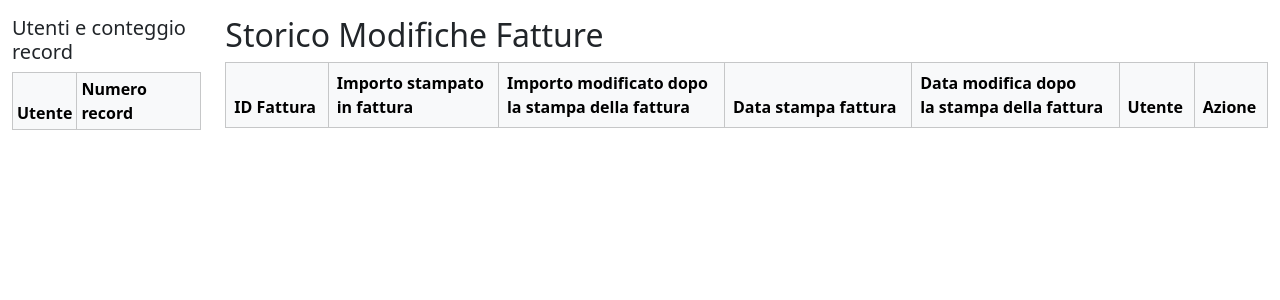
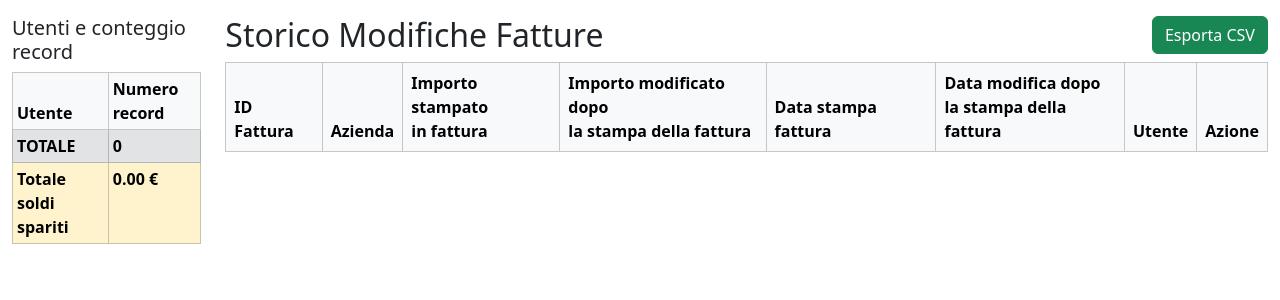
Before and after one commit to HineRepository/Chek_Modifiche_Importi_Commesse, a Flask app: page / in a window 1280 px wide. Shown: the top 300 px of the page. Run offline with Flask 3, Linux system fonts and the light colour scheme; data that the repository does not hold is empty; parts of the project's set-up code (start-up, migrations or seed data) failed here and were passed over.

Commit message:
refactor: stile

```diff
--- a/app.py
+++ b/app.py
@@ -1,4 +1,6 @@
-from flask import Flask, render_template
+from flask import Flask, render_template, send_file, request
+import io
+import pandas as pd
 from sqlalchemy import create_engine
 from sqlalchemy.orm import sessionmaker
 from models import StoricoModificheFatture
@@ -25,11 +27,80 @@ def index():
     records = session.query(StoricoModificheFatture).order_by(StoricoModificheFatture.id.desc()).all()
     # Calcola il conteggio dei record per utente
     utenti_count = {}
+    totale_soldi_spariti = 0.0
     for rec in records:
         utente = rec.utente or 'N/D'
         utenti_count[utente] = utenti_count.get(utente, 0) + 1
+        try:
+            if rec.importo_penultimo_log is not None and rec.importo_ultimo_log is not None:
+                diff = float(rec.importo_penultimo_log) - float(rec.importo_ultimo_log)
+                if diff > 0:
+                    totale_soldi_spariti += diff
+        except Exception:
+            pass
+    totale_record = sum(utenti_count.values())
     session.close()
-    return render_template('index.html', records=records, utenti_count=utenti_count)
+    return render_template('index.html', records=records, utenti_count=utenti_count, totale_record=totale_record, totale_soldi_spariti=totale_soldi_spariti)
+
+
+# Route per esportazione CSV
+@app.route('/export')
+def export():
+    session = Session()
+    records = session.query(StoricoModificheFatture).order_by(StoricoModificheFatture.id.desc()).all()
+    session.close()
+    # Colonne come nella tabella index
+    columns = [
+        'ID Fattura',
+        'Azienda',
+        'Importo stampato in fattura',
+        'Importo modificato dopo la stampa della fattura',
+        'Data stampa fattura',
+        'Data modifica dopo la stampa della fattura',
+        'Utente'
+    ]
+    data = []
+    for rec in records:
+        data.append({
+            'ID Fattura': rec.id_documento,
+            'Azienda': rec.azienda or '',
+            'Importo stampato in fattura': f"{rec.importo_penultimo_log} €" if rec.importo_penultimo_log is not None else '',
+            'Importo modificato dopo la stampa della fattura': f"{rec.importo_ultimo_log} €" if rec.importo_ultimo_log is not None else '',
+            'Data stampa fattura': f"{rec.data_stampa_fattura.strftime('%d-%m-%Y')} - {rec.data_stampa_fattura.strftime('%H:%M')}" if rec.data_stampa_fattura else '',
+            'Data modifica dopo la stampa della fattura': f"{rec.data_modifica.strftime('%d-%m-%Y')} - {rec.data_modifica.strftime('%H:%M')}" if rec.data_modifica else '',
+            'Utente': rec.utente or ''
+        })
+    df = pd.DataFrame(data, columns=columns)
+    output = io.StringIO()
+    df.to_csv(output, index=False, sep=';')
+    # Riga vuota
+    output.write('\n')
+    # Tabella utenti
+    output.write('Utente;Numero record\n')
+    utenti_count = {}
+    totale_soldi_spariti = 0.0
+    for rec in records:
+        utente = rec.utente or 'N/D'
+        utenti_count[utente] = utenti_count.get(utente, 0) + 1
+        try:
+            if rec.importo_penultimo_log is not None and rec.importo_ultimo_log is not None:
+                diff = float(rec.importo_penultimo_log) - float(rec.importo_ultimo_log)
+                if diff > 0:
+                    totale_soldi_spariti += diff
+        except Exception:
+            pass
+    totale_record = sum(utenti_count.values())
+    for utente, count in utenti_count.items():
+        output.write(f'{utente};{count}\n')
+    output.write(f'TOTALE;{totale_record}\n')
+    output.write(f'Totale soldi spariti;{totale_soldi_spariti:.2f} €\n')
+    output.seek(0)
+    return send_file(
+        io.BytesIO(output.getvalue().encode('utf-8-sig')),
+        mimetype='text/csv',
+        as_attachment=True,
+        download_name='storico_modifiche_fatture.csv'
+    )
 
 if __name__ == '__main__':
     app.run(debug=True)
--- a/templates/index.html
+++ b/templates/index.html
@@ -24,15 +24,21 @@
                 {% for utente, count in utenti_count.items() %}
                     <tr><td>{{ utente }}</td><td>{{ count }}</td></tr>
                 {% endfor %}
+                <tr class="table-secondary fw-bold"><td>TOTALE</td><td>{{ totale_record }}</td></tr>
+                <tr class="table-warning fw-bold"><td>Totale soldi spariti</td><td>{{ '%.2f'|format(totale_soldi_spariti) }} &euro;</td></tr>
                 </tbody>
             </table>
         </div>
         <div class="col-lg-10 col-md-9 col-12">
-            <h2>Storico Modifiche Fatture</h2>
+            <div class="d-flex justify-content-between align-items-center mb-2">
+                <h2 class="mb-0">Storico Modifiche Fatture</h2>
+                <a href="/export" class="btn btn-success">Esporta CSV</a>
+            </div>
             <table class="table table-bordered table-hover align-middle w-100">
                 <thead class="table-light">
                     <tr>
                         <th>ID Fattura</th>
+                        <th>Azienda</th>
                         <th>Importo stampato<br/>in fattura</th>
                         <th>Importo modificato dopo <br/>la stampa della fattura</th>
                         <th>Data stampa fattura</th>
@@ -45,6 +51,7 @@
                 {% for rec in records %}
                     <tr data-bs-toggle="collapse" data-bs-target="#details{{ rec.id }}" aria-expanded="false" style="cursor:pointer;">
                         <td class="highlight">{{ rec.id_documento }}</td>
+                        <td class="highlight">{{ rec.azienda }}</td>
                         <td class="highlight importo-wrap">{{ rec.importo_penultimo_log }} &euro;</td>
                         <td class="highlight importo-wrap">{{ rec.importo_ultimo_log }} &euro;</td>
                                     <td class="highlight">
```
